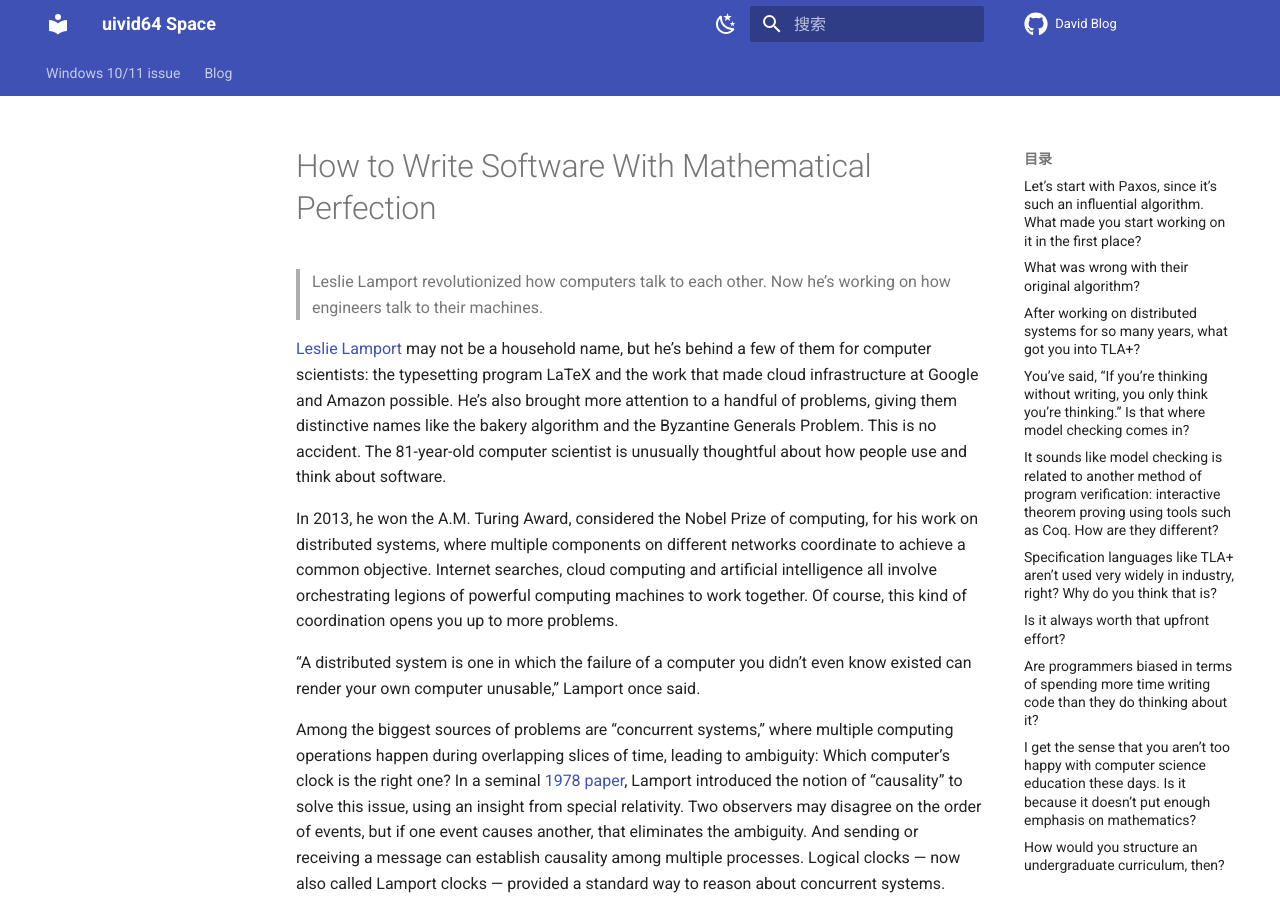
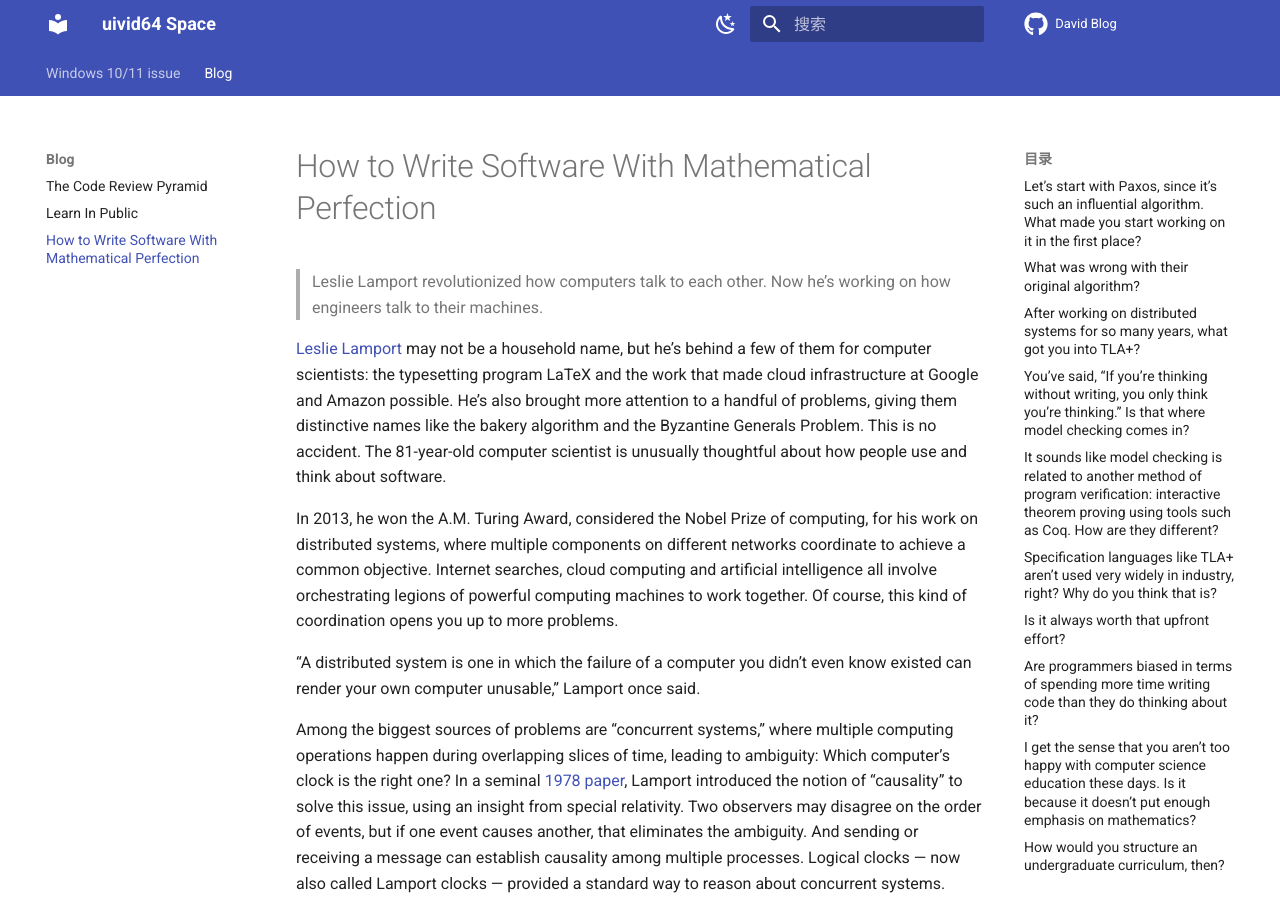
Before and after one commit to uivid64/uivid64.github.io, an MkDocs documentation site: the page built from docs/Blogs/How to Write Software With Mathematical Perfection.md, in a window 1280 px wide and 900 px high. Built offline with MkDocs 1.6.1 and Material for MkDocs 9.7.7, drawn with Linux system fonts in a browser that asks for light colours; comment, search, counter and statistics services are not loaded.

Commit message:
Update mkdocs.yml

```diff
--- a/mkdocs.yml
+++ b/mkdocs.yml
@@ -57,6 +57,7 @@ nav:
     - Blog:
       - The Code Review Pyramid: Blogs/The Code Review Pyramid.md
       - Learn In Public: Blogs/Learn In Public.md
+      - How to Write Software With Mathematical Perfection: Blogs/How to Write Software With Mathematical Perfection.md
 
 
 
```
